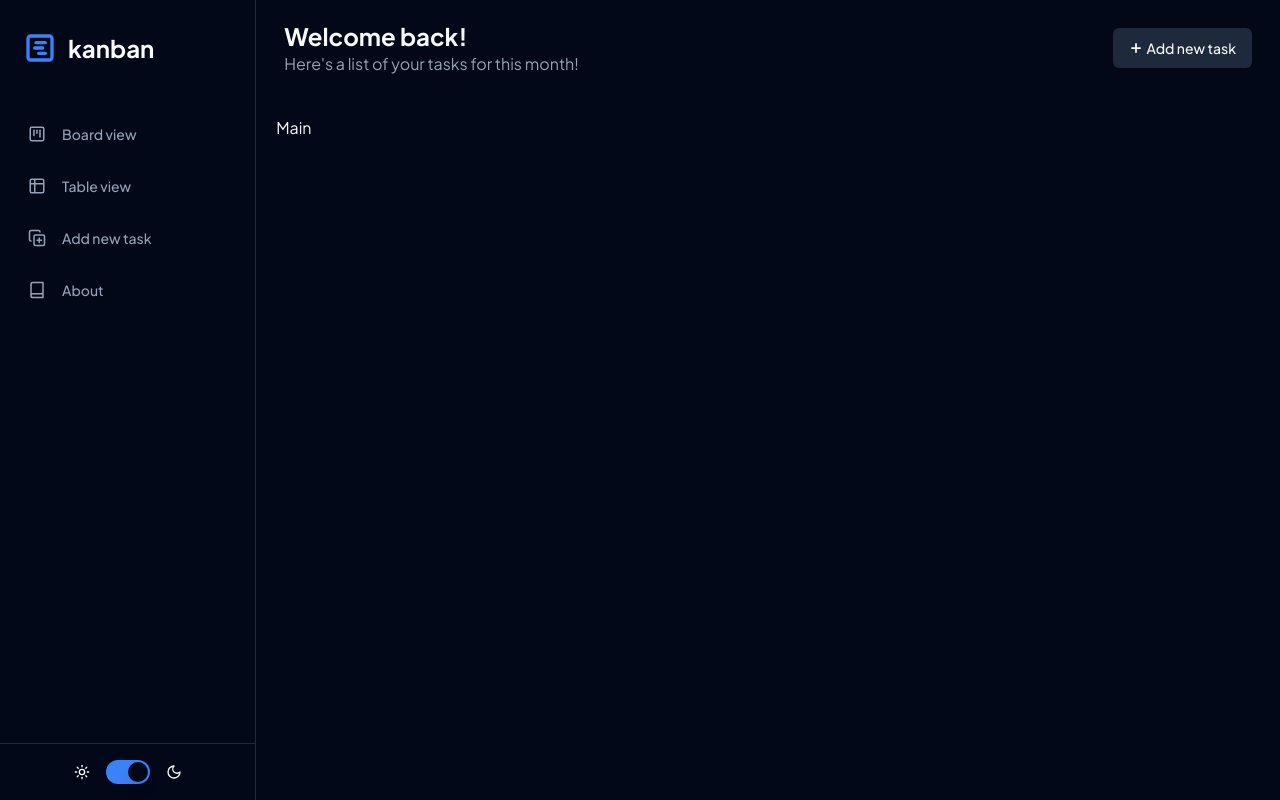
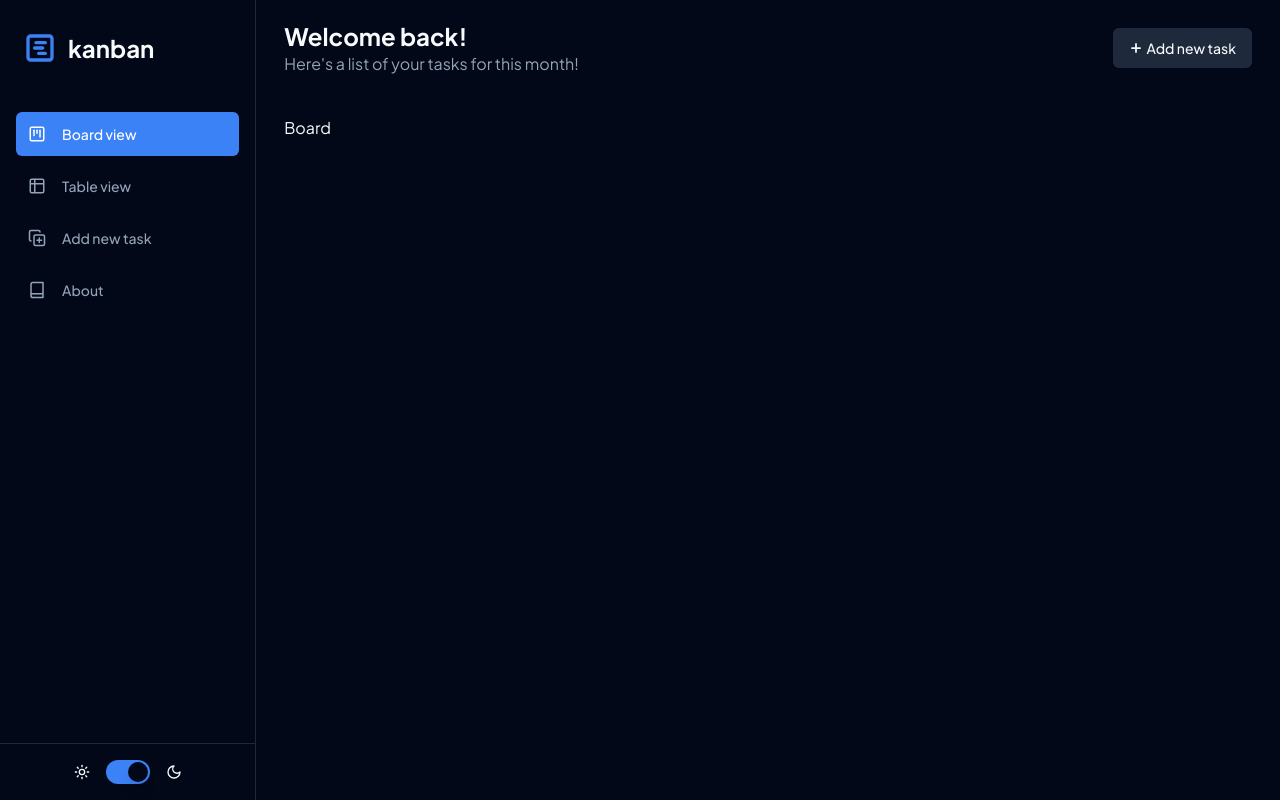
Before and after one commit to kimhuy011199/react-kanban, a React (Vite) app: page / in a window 1280 px wide. Built offline with nearby package versions, Linux system fonts and the light colour scheme.

Commit message:
Active sidebar item

```diff
--- a/src/App.tsx
+++ b/src/App.tsx
@@ -1,17 +1,21 @@
 import Header from '@/components/Header';
 import Sidebar from '@/components/Sidebar';
 import Main from '@/components/Main';
+import { useState } from 'react';
+import { APP_VIEW } from './lib/enums';
 
-function App() {
+const App = () => {
+  const [currentView, setCurrentView] = useState(APP_VIEW.BOARD);
+
   return (
     <div className="flex h-screen w-screen">
-      <Sidebar />
+      <Sidebar currentView={currentView} setCurrentView={setCurrentView} />
       <div className="flex flex-col w-full">
         <Header />
-        <Main />
+        <Main currentView={currentView} />
       </div>
     </div>
   );
-}
+};
 
 export default App;
--- a/src/components/Main.tsx
+++ b/src/components/Main.tsx
@@ -1,5 +1,16 @@
-const Main = () => {
-  return <div className="p-5">Main</div>;
+import { APP_VIEW } from '@/lib/enums';
+
+interface MainProps {
+  currentView: APP_VIEW;
+}
+
+const Main = ({ currentView }: MainProps) => {
+  return (
+    <div className="px-7 py-5">
+      {currentView === APP_VIEW.BOARD ? <>Board</> : null}
+      {currentView === APP_VIEW.TABLE ? <>Table</> : null}
+    </div>
+  );
 };
 
 export default Main;
--- a/src/components/Sidebar.tsx
+++ b/src/components/Sidebar.tsx
@@ -7,19 +7,31 @@ import {
   SidebarMenuItemIcon,
 } from './SidebarMenu';
 import ToggleMode from './ToggleMode';
+import { APP_VIEW } from '@/lib/enums';
 
-const Sidebar = () => {
+interface SidebarProps {
+  currentView: APP_VIEW;
+  setCurrentView: (view: APP_VIEW) => void;
+}
+
+const Sidebar = ({ currentView, setCurrentView }: SidebarProps) => {
   return (
     <div className="w-80 flex flex-col bg-card border-r">
       <Logo />
       <SidebarMenu>
-        <SidebarMenuItem>
+        <SidebarMenuItem
+          isActive={currentView === APP_VIEW.BOARD}
+          onClick={() => setCurrentView(APP_VIEW.BOARD)}
+        >
           <SidebarMenuItemIcon>
             <SquareKanban size={18} />
           </SidebarMenuItemIcon>
           <SidebarMenuItemContent>Board view</SidebarMenuItemContent>
         </SidebarMenuItem>
-        <SidebarMenuItem>
+        <SidebarMenuItem
+          isActive={currentView === APP_VIEW.TABLE}
+          onClick={() => setCurrentView(APP_VIEW.TABLE)}
+        >
           <SidebarMenuItemIcon>
             <Table2 size={18} />
           </SidebarMenuItemIcon>
--- a/src/components/SidebarMenu.tsx
+++ b/src/components/SidebarMenu.tsx
@@ -8,11 +8,19 @@ const SidebarMenu = ({ children, className, ...props }: any) => {
   );
 };
 
-const SidebarMenuItem = ({ children, className, ...props }: any) => {
+const SidebarMenuItem = ({
+  children,
+  className,
+  isActive = false,
+  ...props
+}: any) => {
   return (
     <li
       className={cn(
         'flex items-center w-full font-medium gap-4 cursor-pointer text-sm px-3 py-3 transition-all text-muted-foreground rounded-md hover:bg-accent',
+        isActive
+          ? 'bg-primary text-white hover:bg-primary hover:text-white'
+          : '',
         className
       )}
       {...props}
--- /dev/null
+++ b/src/lib/enums.ts
@@ -0,0 +1,4 @@
+export enum APP_VIEW {
+  BOARD = 'board',
+  TABLE = 'table',
+}
```
Also changed, not shown: src/lib/constants.ts (added).
